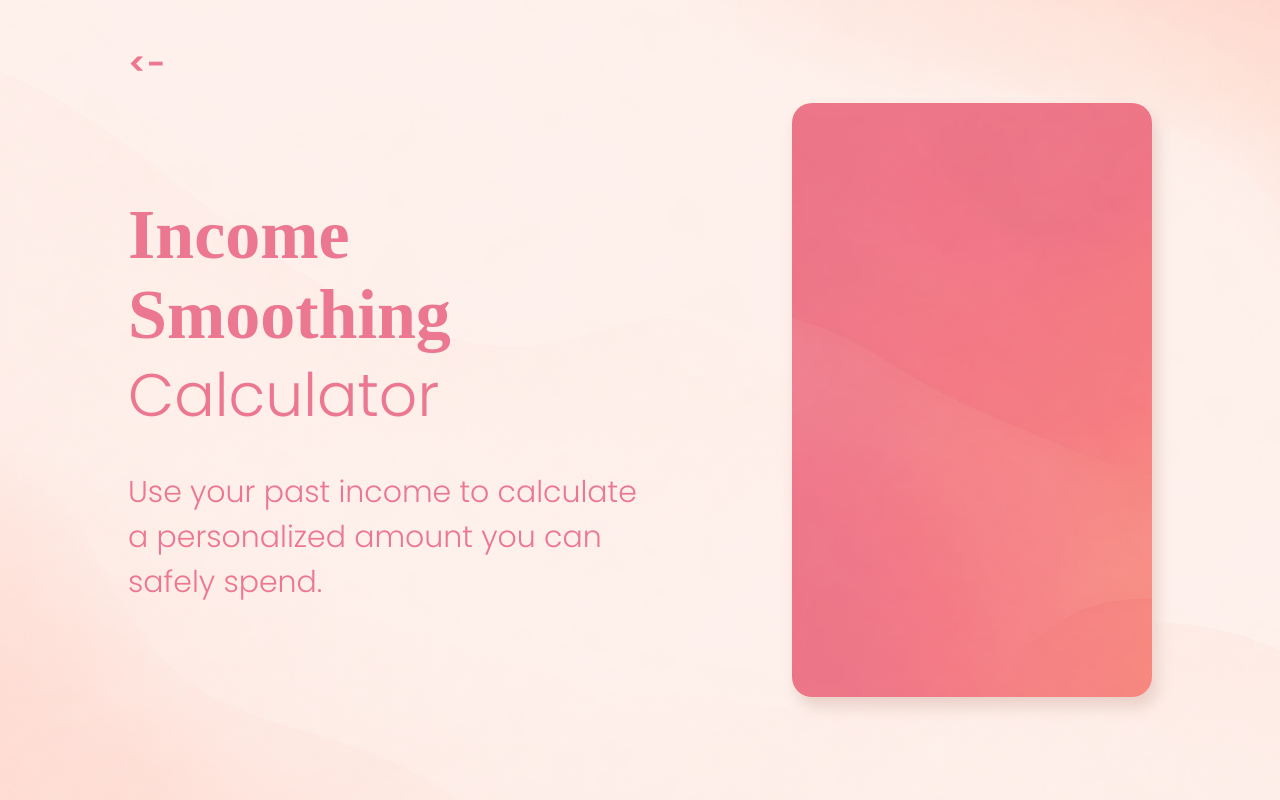
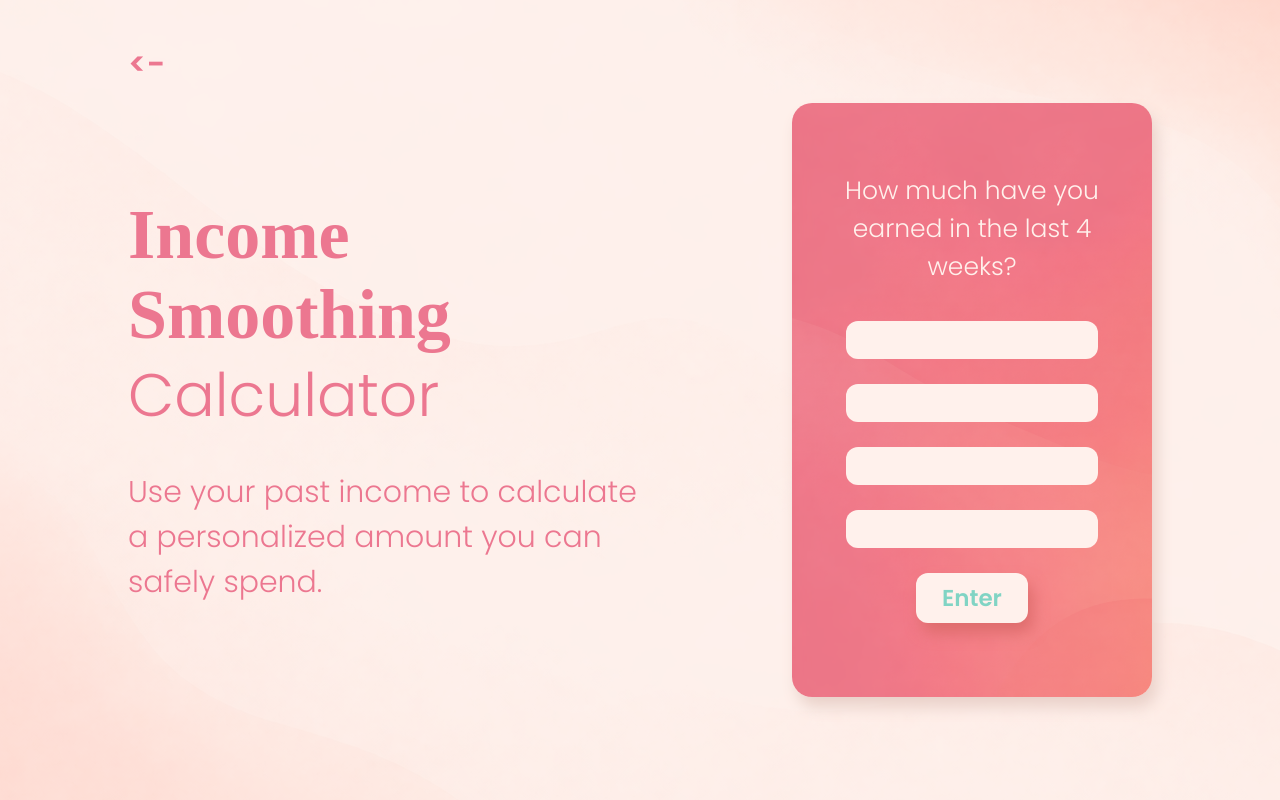
Before and after one commit to callie-txt/DT-Budget-Education, a Flask app: page /income in a window 1280 px wide. Run offline with Flask 3, Linux system fonts and the light colour scheme.

Commit message:
box layout income

```diff
--- a/static/income.css
+++ b/static/income.css
@@ -74,8 +74,61 @@ body.income-page {
     width: 25%;
     border-radius: 20px;
     padding: 14px 20px 20px 20px;
-    text-align: right;
     box-shadow: 5px 10px 15px #e9d1c9;
     background-image: url("BGD.PNG");
     background-size: cover;
+    display: flex;
+    flex-direction: column;
+    justify-content: center;
+    align-items: center;
 }
+
+.income-inputs {
+    display: flex;
+    flex-direction: column;
+    align-items: center;
+    gap: 25px;
+    width: 70%;
+}
+
+.boxtitel {
+    font-family: 'Poppins', sans-serif;
+    font-weight: 200;
+    font-size: 25px;
+    color: #fff1ec;
+    margin-bottom: 10px;
+    text-align: center;
+    width: 130%;
+}
+
+.input {
+    width: 100%;
+    height: 38px;
+    border: none;
+    border-radius: 12px;
+    padding: 0 14px;
+    font-family: 'Poppins', sans-serif;
+    font-size: 16px;
+    color: #81d4c4;
+    background-color: #fff1ec;
+}
+
+.button {
+    height: 50px;
+    width: 50%;
+    align-self: center;
+    border: none;
+    border-radius: 12px;
+    background-color: #fff1ec;
+    color: #81d4c4;
+    font-family: 'Poppins', sans-serif;
+    font-weight: bold;
+    font-size: 23px;
+    cursor: pointer;
+    box-shadow: 5px 10px 15px #de6d6d;
+    transition: transform 0.4s ease;
+}
+
+.button:hover {
+    transform: scale(1.05);
+}
--- a/templates/income.html
+++ b/templates/income.html
@@ -18,7 +18,21 @@
         <div class="subtitle">Use your past income to calculate a personalized amount you can safely spend.</div>
     </div>
 
-    <div class="box"></div>
+    <div class="box">
+        <div class="income-inputs">
+
+            <div class="boxtitel">How much have you earned in the last 4 weeks?</div>
+
+            <input class="input" type="number" id="week1" >
+            <input class="input" type="number" id="week2" >
+            <input class="input" type="number" id="week3" >
+            <input class="input" type="number" id="week4" >
+
+            <button class="button" onclick="calculate()">Enter</button>
+
+            </div>
+        </div>
+    </div>
 
 </body>
 </html>
```
